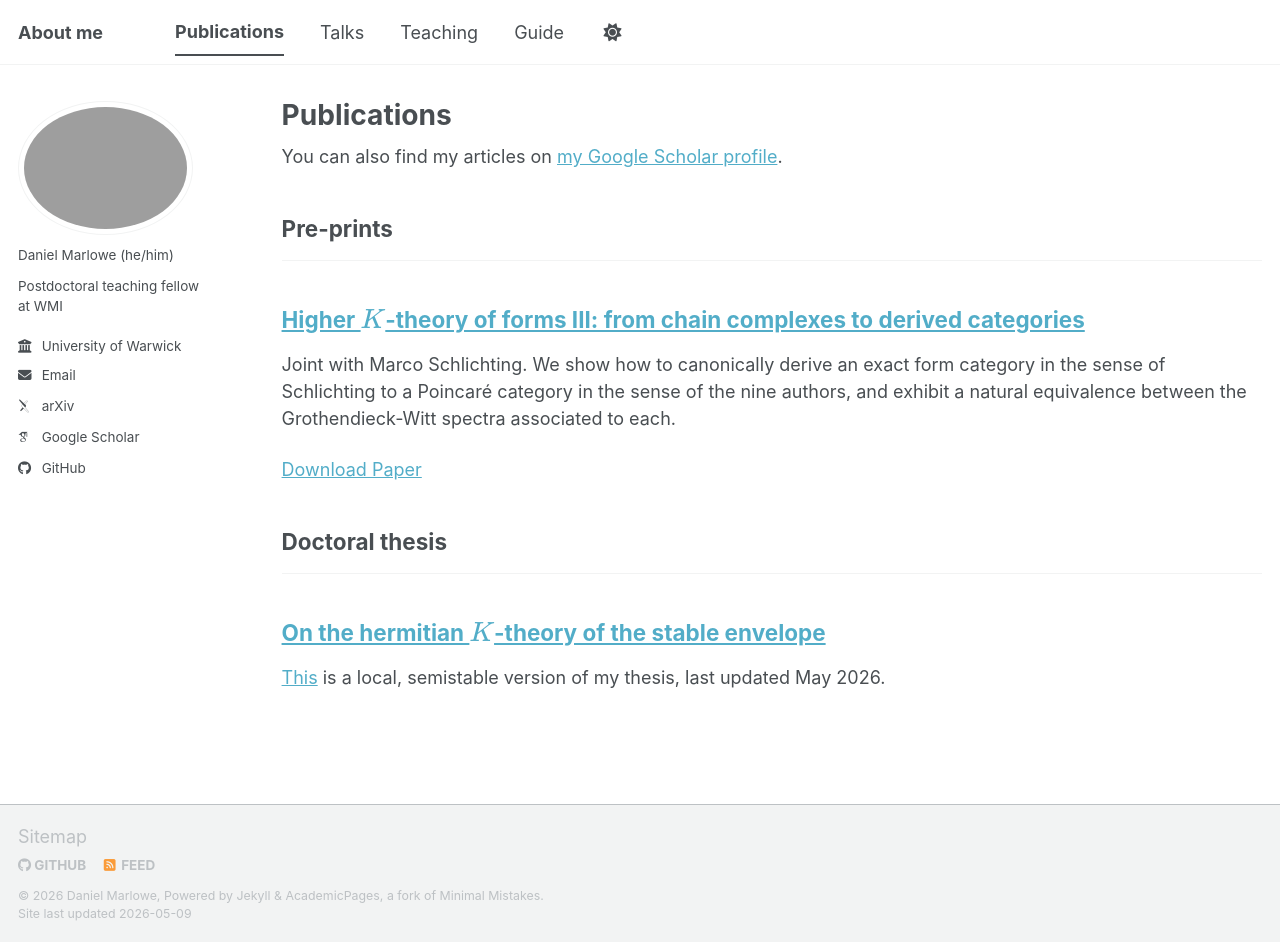
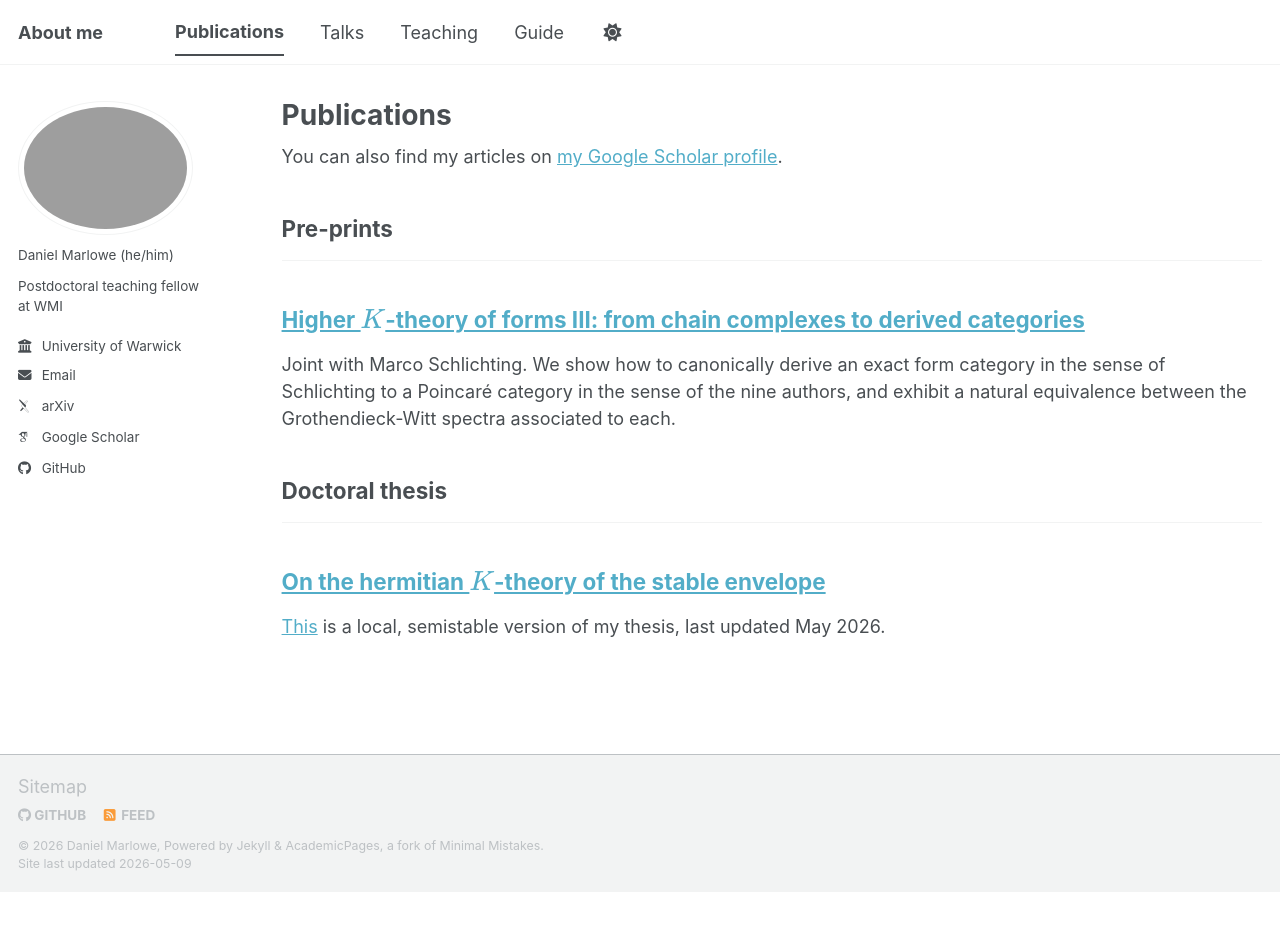
Before and after one commit to dmarl/dmarl.github.io, a Jekyll site: the page built from _pages/publications.html, in a window 1280 px wide and 942 px high. Built offline with Jekyll 4.4.1, drawn with Linux system fonts in a browser that asks for light colours; some web fonts are replaced; a script bundle is joined from its source files by our own code; library files that are not in the unit come from our copies.

Commit message:
Update archive-single.html

```diff
--- a/_includes/archive-single.html
+++ b/_includes/archive-single.html
@@ -50,15 +50,7 @@
     <p class="archive__item-excerpt" itemprop="description"><p>{{ post.excerpt | markdownify | remove: '<p>' | remove: '</p>' }}<strong><a href="{{ base_path }}{{ post.url }}" rel="permalink"> Read more</a></strong></p></p>
     {% endif %}
 
-    {% if post.citation and post.paperurl and post.slidesurl and post.bibtexurl %}
-      <p>Recommended citation: {{ post.citation }}<br /><a href="{{ post.paperurl }}">Download Paper</a> | <a href="{{ post.slidesurl }}">Download Slides</a> | <a href="{{ post.bibtexurl }}">Download Bibtex</a></p>
-    {% elsif post.citation and post.paperurl and post.slidesurl %}
-      <p>Recommended citation: {{ post.citation }}<br /><a href="{{ post.paperurl }}">Download Paper</a> | <a href="{{ post.slidesurl }}">Download Slides</a></p>
-    {% elsif post.citation and post.paperurl and post.bibtexurl %}
-      <p>Recommended citation: {{ post.citation }}<br /><a href="{{ post.paperurl }}">Download Paper</a> | <a href="{{ post.bibtexurl }}">Download Bibtex</a></p>
-    {% elsif post.citation and post.paperurl %}
-      <p>Recommended citation: {{ post.citation }}<br /><a href="{{ post.paperurl }}">Download Paper</a></p>
-    {% elsif post.citation and post.slidesurl and post.bibtexurl %}
+    {% if post.citation and post.slidesurl and post.bibtexurl %}
       <p>Recommended citation: {{ post.citation }}<br /><a href="{{ post.slidesurl }}">Download Slides</a> | <a href="{{ post.bibtexurl}}">Download Bibtex</a></p>
     {% elsif post.citation and post.slidesurl %}
       <p>Recommended citation: {{ post.citation }}<br /><a href="{{ post.slidesurl }}">Download Slides</a></p>
@@ -66,10 +58,6 @@
       <p>Recommended citation: {{ post.citation }}<br /><a href="{{ post.bibtexurl }}">Download Bibtex</a></p>
     {% elsif post.citation %}
       <p>Recommended citation: {{ post.citation }}</p>
-    {% elsif post.paperurl and post.bibtexurl %}
-      <p><a href="{{ post.paperurl }}">Download Paper</a> | <a href="{{ post.bibtexurl }}">Download Bibtex</a></p>
-    {% elsif post.paperurl %}
-      <p><a href="{{ post.paperurl }}">Download Paper</a></p>
     {% elsif post.slidesurl and post.bibtexurl %}
       <p><a href="{{ post.slidesurl }}">Download Slides</a> | <a href="{{ post.bibtexurl }}">Download Bibtex</a></p>
     {% elsif post.slidesurl %}
```
